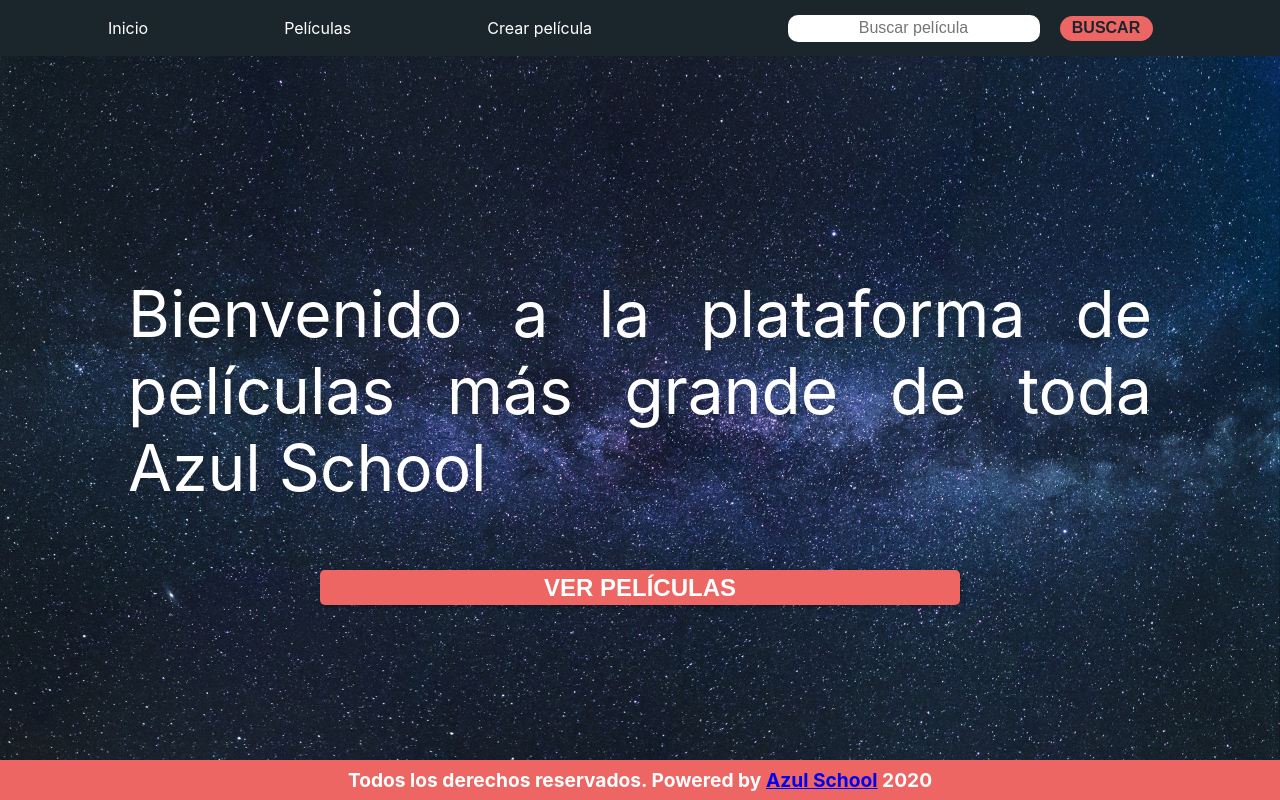
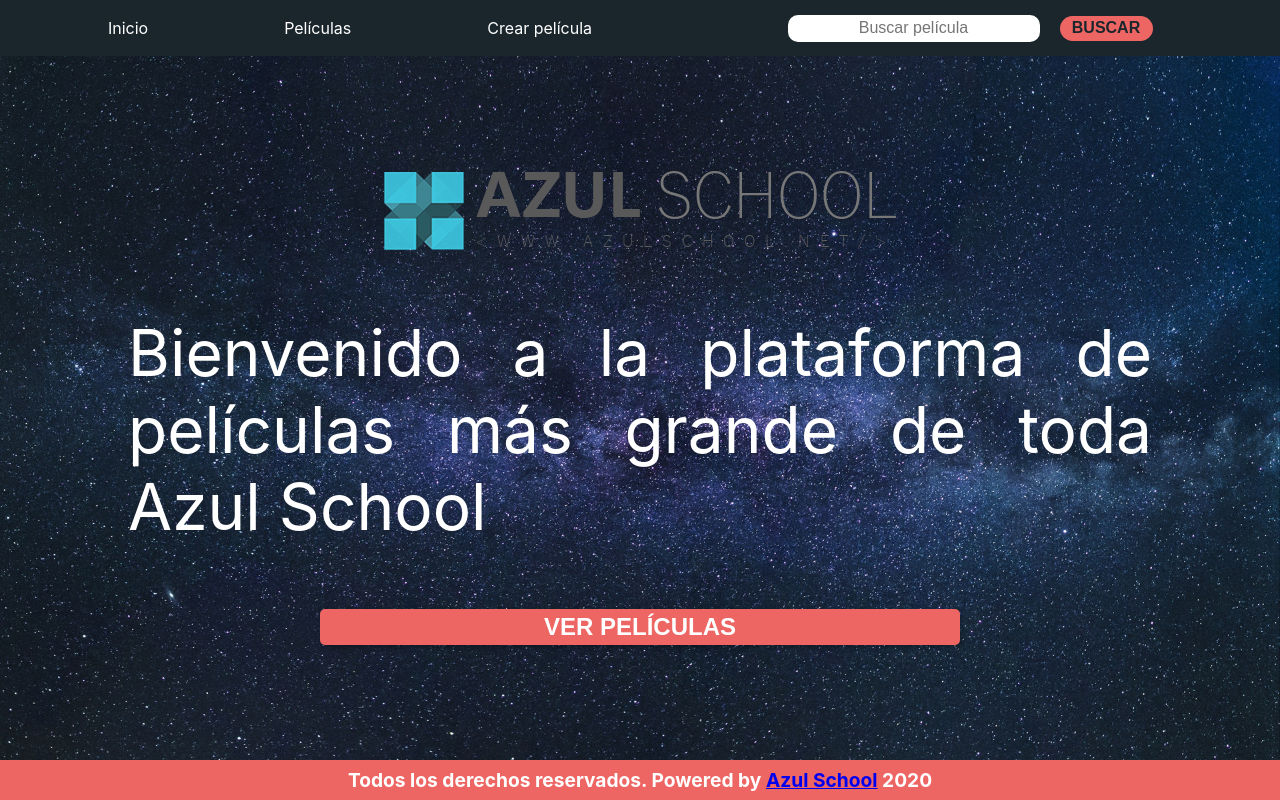
Before and after one commit to MartinMelo97/React-Azul-School-Movies-Frontend, a React (Create React App) app: page / in a window 1280 px wide. Built offline with nearby package versions, Linux system fonts and the light colour scheme.

Commit message:
Logo added

```diff
--- a/src/components/homepage/index.jsx
+++ b/src/components/homepage/index.jsx
@@ -1,9 +1,11 @@
 import React from 'react';
 import './index.scss';
+import logo from '../../assets/logo.png'
 
 const Homepage = () => (
     <>
         <div className="welcome-container">
+            <img src={logo} alt="AzulSchoolLogo"/>
             <p className="welcome-text">
                 Bienvenido a la plataforma de películas más grande
                 de toda Azul School
```
Also changed, not shown: src/assets/logo.png (added).
